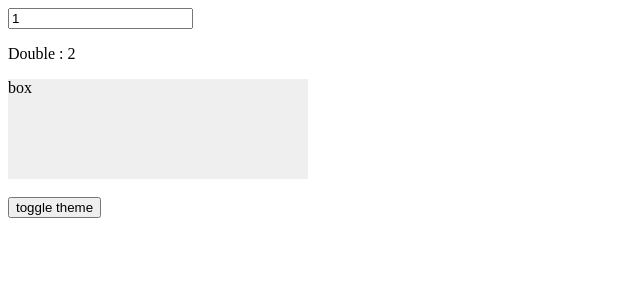
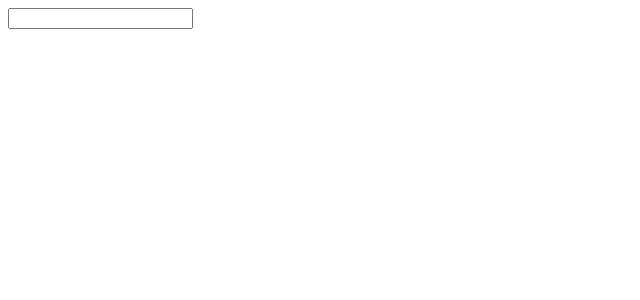
Before and after one commit to nisabmohd/React-Hooks, a React (Create React App) app: page / in a window 1280 px wide. Shown: the top 300 px of the page, without its empty margins (0-640 px from the left). Built offline with nearby package versions, Linux system fonts and the light colour scheme.

Commit message:
useTransition hook demo added

```diff
--- a/src/App.js
+++ b/src/App.js
@@ -3,7 +3,8 @@
 
 // import { Box } from "./Box";
 import { ThemeProvider } from "./context/ThemeContext";
-import { UseMemoDemo } from "./UseMemoDemo";
+import { UseTransitionDemo } from "./UseTransitionDemo";
+// import { UseMemoDemo } from "./UseMemoDemo";
 // import { UseRefDemo } from "./UseRefDemo";
 
 function App() {
@@ -14,7 +15,8 @@ function App() {
         {/* <UseEffectDemo/> */}
         {/* <Box /> */} {/* <- for useContext demo */}
         {/* <UseRefDemo/> */}
-        <UseMemoDemo/>
+        {/* <UseMemoDemo/> */}
+        <UseTransitionDemo/>
       </div>
     </ThemeProvider>
   );
--- /dev/null
+++ b/src/UseTransitionDemo.js
@@ -0,0 +1,31 @@
+import React from "react";
+import { useTransition } from "react";
+import { useState } from "react";
+
+export const UseTransitionDemo = () => {
+  const [isPending, startTransition] = useTransition();
+  //set priority to low startTransition
+  const [list, setList] = useState([]);
+  const [input, setInput] = useState("");
+  const LIST_SIZE = 20000;
+  const onInputChange = (e) => {
+    setInput(e.target.value);
+    startTransition(() => {
+      let arr = [];
+      for (let i = 0; i < LIST_SIZE; i++) {
+        arr.push(e.target.value);
+      }
+      setList(arr);
+    });
+  };
+  return (
+    <div>
+      <input value={input} onChange={(e) => onInputChange(e)} type="text" />
+      {isPending
+        ? "Loading..."
+        : list.map((item, index) => {
+            return <div key={index}>{item}</div>;
+          })}
+    </div>
+  );
+};
```
